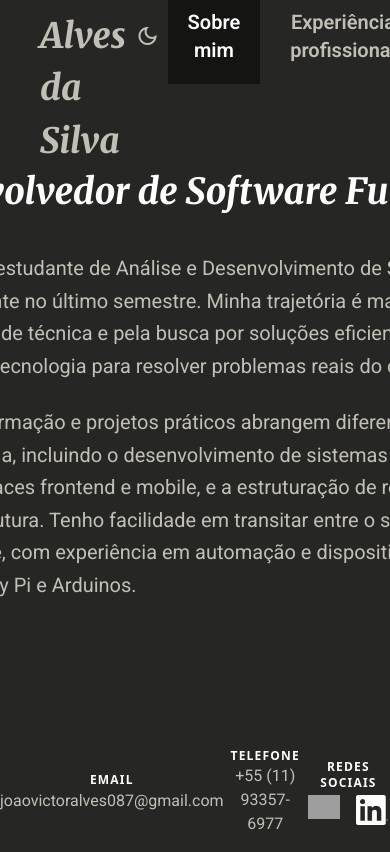
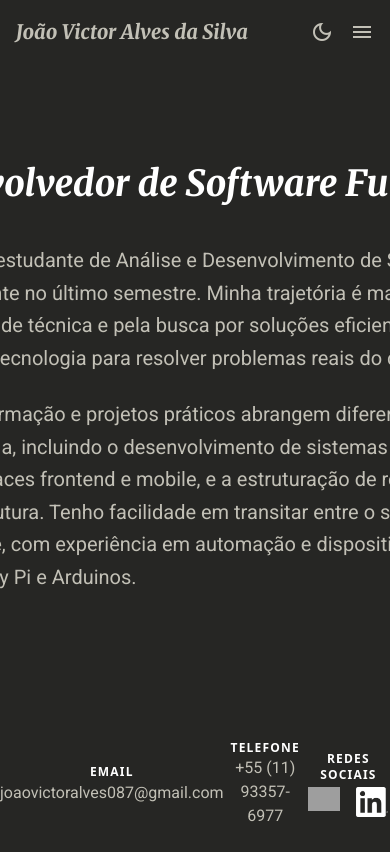
Before and after one commit to JoaoVictor087/personal-website, an Angular app: page / in a window 390 px wide. Shown: the top 852 px of the page. Built offline with nearby package versions, Linux system fonts and the light colour scheme; grey boxes are pictures that could not be loaded.

Commit message:
feat: adding responsive header for mobile devices

```diff
--- a/src/app/components/header/header.html
+++ b/src/app/components/header/header.html
@@ -1,7 +1,7 @@
-<header>
-  <div class="flex flex-row w-full h-18 items-center">
-    <div class="pl-10 basis-2/3">
-      <a routerLink="/" class="font-merriweather text-[35px] cursor-pointer">
+<header class="relative">
+  <div class="flex flex-row w-full h-16 items-center px-4 md:px-10">
+    <div class="flex-1">
+      <a routerLink="/" class="font-merriweather text-xl md:text-[35px] cursor-pointer md:text-justify">
         João Victor Alves da Silva
       </a>
     </div>
@@ -16,19 +16,39 @@
       </span>
     </div>
 
-    <div class="flex basis-1/3 justify-center gap-2.5 items-center text-center">
+    <nav class="hidden md:flex gap-2.5 items-center">
       <a routerLink="/"
          routerLinkActive="text-text-select bg-selected-color"
          [routerLinkActiveOptions]="{exact: true}"
-         class="text-xl font-roboto cursor-pointer p-5 hover:bg-hover font-semibold">Sobre mim</a>
-
+         class="text-xl font-roboto cursor-pointer p-3 hover:bg-hover font-semibold">Sobre mim</a>
       <a routerLink="/professional"
          routerLinkActive="text-text-select bg-selected-color"
-         class="text-xl font-roboto cursor-pointer p-5 hover:bg-hover font-semibold">Experiências profissionais</a>
-
+         class="text-xl font-roboto cursor-pointer p-3 hover:bg-hover font-semibold">Experiências profissionais</a>
       <a routerLink="/contact"
          routerLinkActive="text-text-select bg-selected-color"
-         class="text-xl font-roboto cursor-pointer p-5 hover:bg-hover font-semibold">Contato</a>
-    </div>
+         class="text-xl font-roboto cursor-pointer p-3 hover:bg-hover font-semibold">Contato</a>
+    </nav>
+    <!-- Hamburguer -- Mobile only-->
+    <button class="flex md:hidden ml-2" (click)="toggleMenu()">
+      <span class="material-symbols-outlined text-3xl cursor-pointer">menu</span>
+    </button>
+
   </div>
+  @if (menuOpen){
+    <nav class="absolute top-16 left-0 w-full flex flex-col md:hidden px-4 pb-4 gap-2
+              bg-selected-color shadow-lg z-50">
+      <a routerLink="/" routerLinkActive="text-text-select bg-selected-color"
+         [routerLinkActiveOptions]="{exact: true}"
+         (click)="toggleMenu()"
+         class="text-lg font-roboto p-3 hover:bg-hover font-semibold text-center">Sobre mim</a>
+      <a routerLink="/professional" routerLinkActive="text-text-select bg-selected-color"
+         [routerLinkActiveOptions]="{exact: true}"
+         (click)="toggleMenu()"
+         class="text-lg font-roboto p-3 hover:bg-hover font-semibold text-center">Experiências profissionais</a>
+      <a routerLink="/contact" routerLinkActive="text-text-select bg-selected-color"
+         [routerLinkActiveOptions]="{exact: true}"
+         (click)="toggleMenu()"
+         class="text-lg font-roboto p-3 hover:bg-hover font-semibold text-center">Contato</a>
+    </nav>
+  }
 </header>
--- a/src/app/components/header/header.ts
+++ b/src/app/components/header/header.ts
@@ -13,8 +13,13 @@ import {toSignal} from '@angular/core/rxjs-interop';
   templateUrl: './header.html'
 })
 export class Header {
+  menuOpen = false;
 
   constructor(public themeservice: ThemeService) {
+  }
+
+  toggleMenu(){
+    this.menuOpen = !this.menuOpen;
   }
 
   protected onToggleTheme() {
--- a/src/index.html
+++ b/src/index.html
@@ -6,7 +6,7 @@
   <base href="/">
   <meta name="viewport" content="width=device-width, initial-scale=1">
   <link rel="icon" type="image/svg+xml" href="/person_book_icon.svg">
-  <link rel="stylesheet" href="https://fonts.googleapis.com/css2?family=Material+Symbols+Outlined:opsz,wght,FILL,GRAD@20..48,100..700,0..1,-50..200" />
+  <link rel="stylesheet" href="https://fonts.googleapis.com/css2?family=Material+Symbols+Outlined:opsz,wght,FILL,GRAD@20..48,100..700,0..1,-50..200"/>
 </head>
 <body>
   <app-root></app-root>
```
